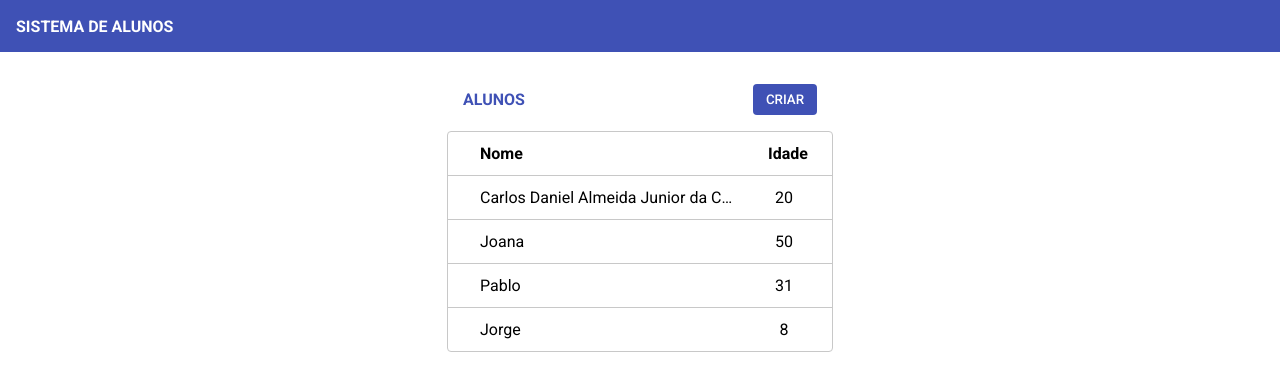
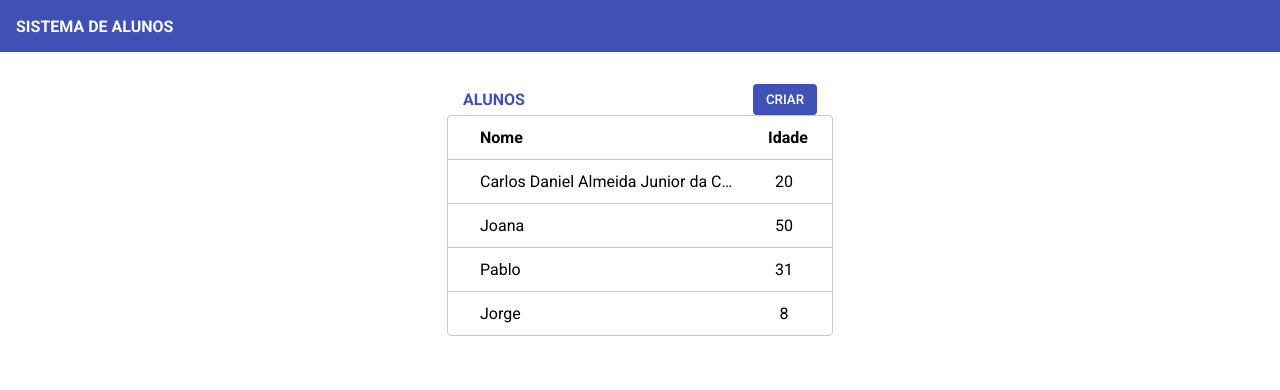
Before and after one commit to viniciuslucas95/students-app-client-web, a React (Vite) app: page / in a window 1280 px wide. Shown: the top 390 px of the page. Built offline with nearby package versions, Linux system fonts and the light colour scheme.

Commit message:
Removed style from Students Table inside StudentsListPage

```diff
--- a/src/app/pages/StudentsListPage.tsx
+++ b/src/app/pages/StudentsListPage.tsx
@@ -7,7 +7,7 @@ export function StudentsListPage() {
         <Container>
             <Header>Sistema de Alunos</Header>
             <BodyContainer>
-                <StudentsTable style={{ margin: '1rem auto' }} students={[{
+                <StudentsTable students={[{
                     age: 20,
                     name: 'Carlos Daniel Almeida Junior da Costa Pig Desu Madara No Didi Mocó'
                 }, {
```
